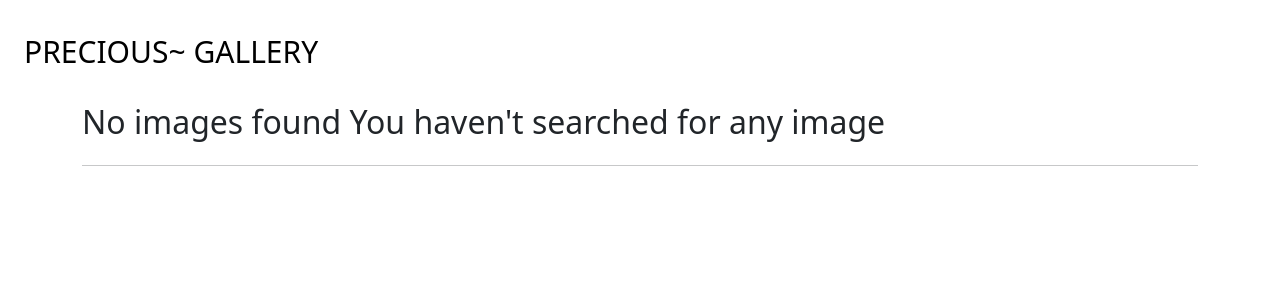
After one commit to halimaprecious/Precious-Gallery, a Django app: a page that uses gallery/templates/find.html in a window 1280 px wide. The commit adds this page. Shown: the top 300 px of the page. Run offline with Django 4.2, Linux system fonts and the light colour scheme; some libraries are stand-ins or nearby versions.

Commit message:
feat:image display

```diff
--- /dev/null
+++ b/gallery/templates/find.html
@@ -0,0 +1,33 @@
+{%extends 'base.html'%}
+
+{% block content %}
+
+<div class="container">
+  <div class="row">
+
+    {% if images%}
+    <h2 class="capitalize">{{ images|length }} {{message}} images found...</h2>
+    {% else %}
+    <h2> No images found {{message}}</h2>
+    {% endif %}
+
+  </div>
+  <hr>
+  <div class="row">
+    <div class="container">
+      <div class="card-columns">
+        {% if images %}
+        {% for image in images %}
+        <div class="card border-secondary">
+          <div class="card-header"><h4>{{image.name}}</h4></div>
+          <img class="card-img-top" class="img-responsive" src="{{image.gallery_image.url}}" size="100px200">
+        </div>
+
+        {%endfor%}
+      </div>
+
+    </div>
+    {% endif %}
+  </div>
+</div>
+{% endblock %}
--- a/gallery/urls.py
+++ b/gallery/urls.py
@@ -5,6 +5,8 @@ from . import views
 
 urlpatterns=[
     re_path(r'^$',views.home,name='home-page'),
+    re_path(r'^search/', views.search_results, name='search_results'),
+    re_path(r'^image/(\d+)',views.get_image_by_id,name ='image')
 ]
 if settings.DEBUG:
     urlpatterns+= static(settings.MEDIA_URL, document_root = settings.MEDIA_ROOT)
--- a/gallery/views.py
+++ b/gallery/views.py
@@ -1,5 +1,40 @@
 from django.shortcuts import render
+from .models import *
+from django.http import Http404
 
 # Create your views here.
 def home(request):
-    return render(request,'index.html')
+    photos = Image.objects.all()
+    city = Location.objects.all()
+    category = Category.objects.all()
+
+    if 'location' in request.GET and request.GET['location']:
+        city = request.GET.get('location')
+        photos = Image.view_location(city)
+
+    elif 'category' in request.GET and request.GET['category']:
+        category = request.GET.get('categories')
+        photos = Image.view_category(category)
+
+    return render(request, 'index.html', {"city":city,"photos":photos,"category":category })
+
+
+def get_image_by_id(request,image_id):
+    try:
+        image = Image.objects.get(id = image_id)
+    except Image.DoesNotExist:
+        raise Http404()
+    return render(request,"details.html", {"image":image})
+
+def search_results(request):
+
+    if 'categories' in request.GET and request.GET['categories']:
+        search_images = request.GET.get("categories")
+        searched_images = Image.search_by_category(search_images)
+        message = f"{search_images}"
+
+        return render(request, 'find.html',{"message":message,"images": searched_images})
+
+    else:
+        message = "You haven't searched for any image"
+        return render(request, 'find.html',{"message":message})
```
Also changed, not shown: gallery/templates/details.html (added, +27 -0 lines), gallery/templates/index.html (+56 -1 lines).
